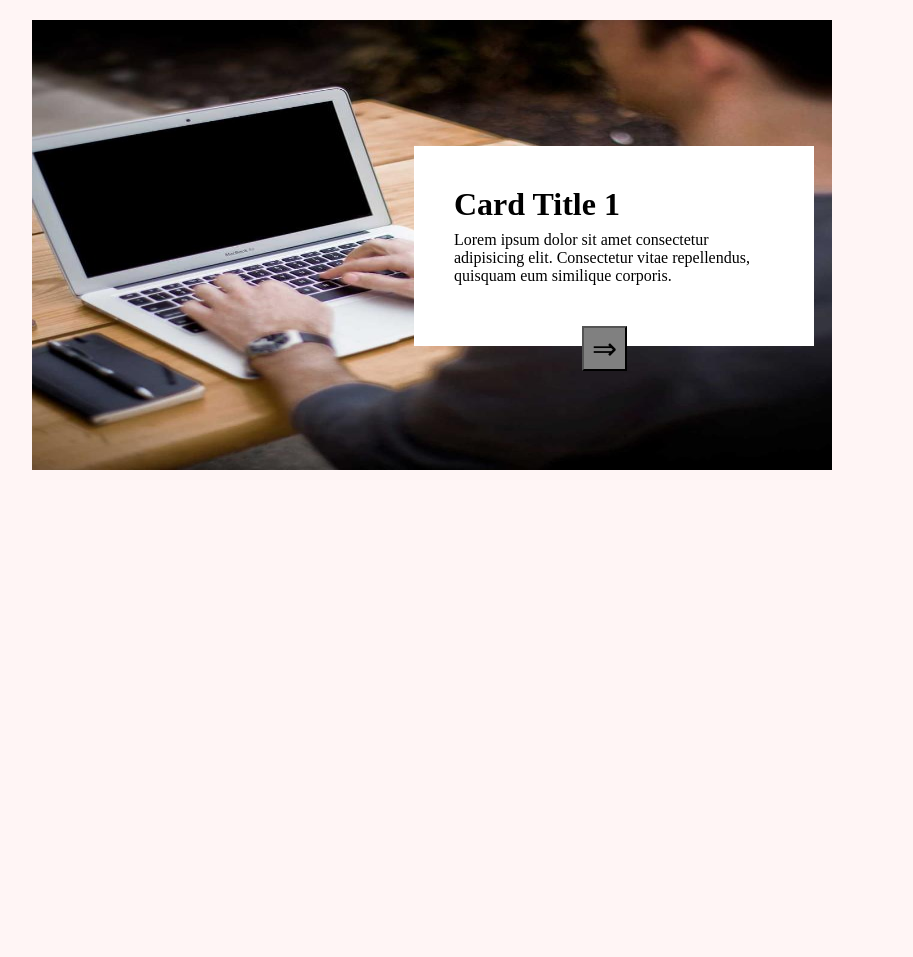
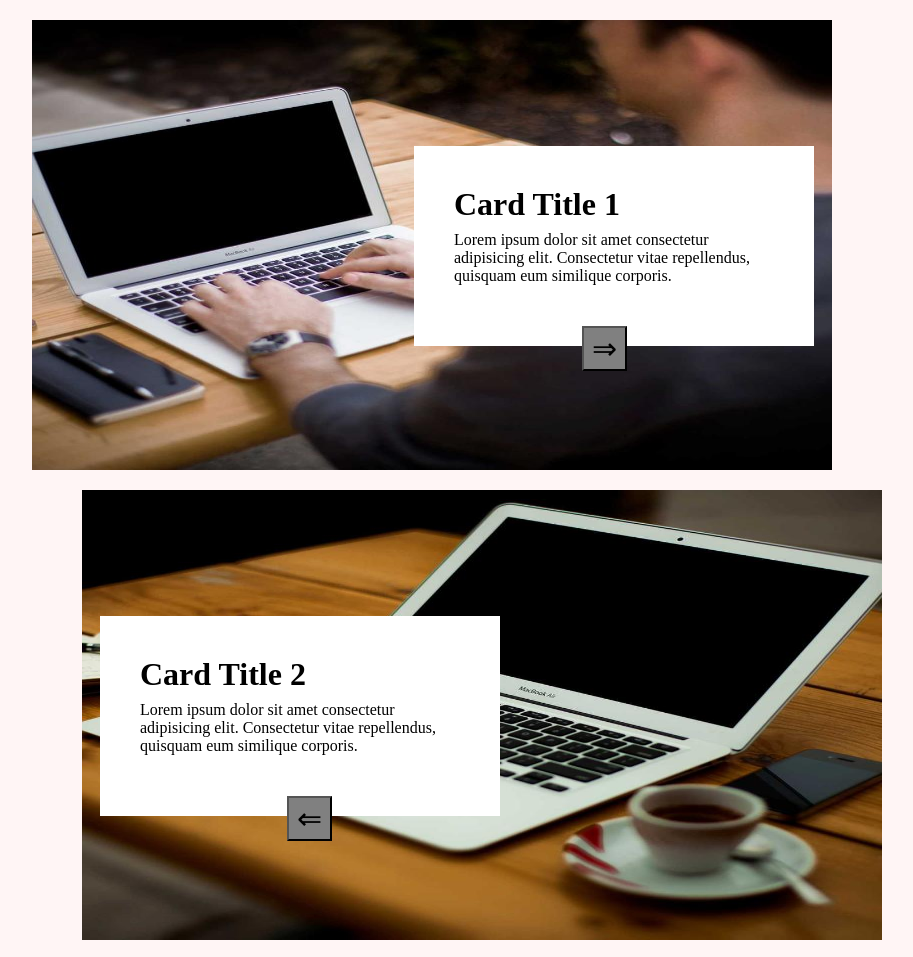
Before and after one commit to AndiiSem/Homework3-1, a plain HTML site: page index.html in a window 1280 px wide. Shown: the top 957 px of the page, without its empty margins (183-1096 px from the left). Drawn offline with Linux system fonts and the light colour scheme.

Commit message:
Completed block 2

```diff
--- a/index.html
+++ b/index.html
@@ -10,13 +10,20 @@
     <div class="container">
         <div class="block blockRight">
             <img src="./img/1-800x800.jpg" alt="">
-            <div class="blockInfo">
+            <div class="blockInfoRIght">
                 <h1>Card Title 1</h1>
                 <p>Lorem ipsum dolor sit amet consectetur adipisicing elit. Consectetur vitae repellendus, quisquam eum similique corporis.</p>
             </div>
             <button class="buttonRight">⇒</button>
         </div>
-        <div class="block blockLeft"></div>
+        <div class="block blockLeft">
+            <img src="./img/2-800x800.jpg" alt="">
+            <div class="blockInfoLeft">
+                <h1>Card Title 2</h1>
+                <p>Lorem ipsum dolor sit amet consectetur adipisicing elit. Consectetur vitae repellendus, quisquam eum similique corporis.</p>
+            </div>
+            <button class="buttonLeft">⇐</button>
+        </div>
         <div class="block  blockRight"></div>
         <div class="block blockLeft"></div>
     </div>
--- a/style.css
+++ b/style.css
@@ -21,8 +21,11 @@ margin: 0;
     margin-top: 20px;
     align-self: center;
 }
+.blockRight{
+    justify-content: flex-start;
+}
 
-.blockInfo{
+.blockInfoRIght{
     width: 400px;
     height: 200px;
     background: rgb(255, 255, 255);
@@ -48,3 +51,30 @@ h1{
     top: 68%;
     right: 30%;
 }
+
+.blockLeft{
+    justify-content: flex-end;
+}
+
+.blockInfoLeft{
+    width: 400px;
+    height: 200px;
+    background: rgb(255, 255, 255);
+    display: block;
+    padding: 40px;
+    position: absolute;
+    top: 28%;
+    left: 8%;
+    z-index: 1;
+}
+
+.buttonLeft{
+    width: 45px;
+    height: 45px;
+    position: absolute;
+    background: grey;
+    z-index: 2;
+    font-size: 30px;
+    top: 68%;
+    left: 30%;
+}
```
